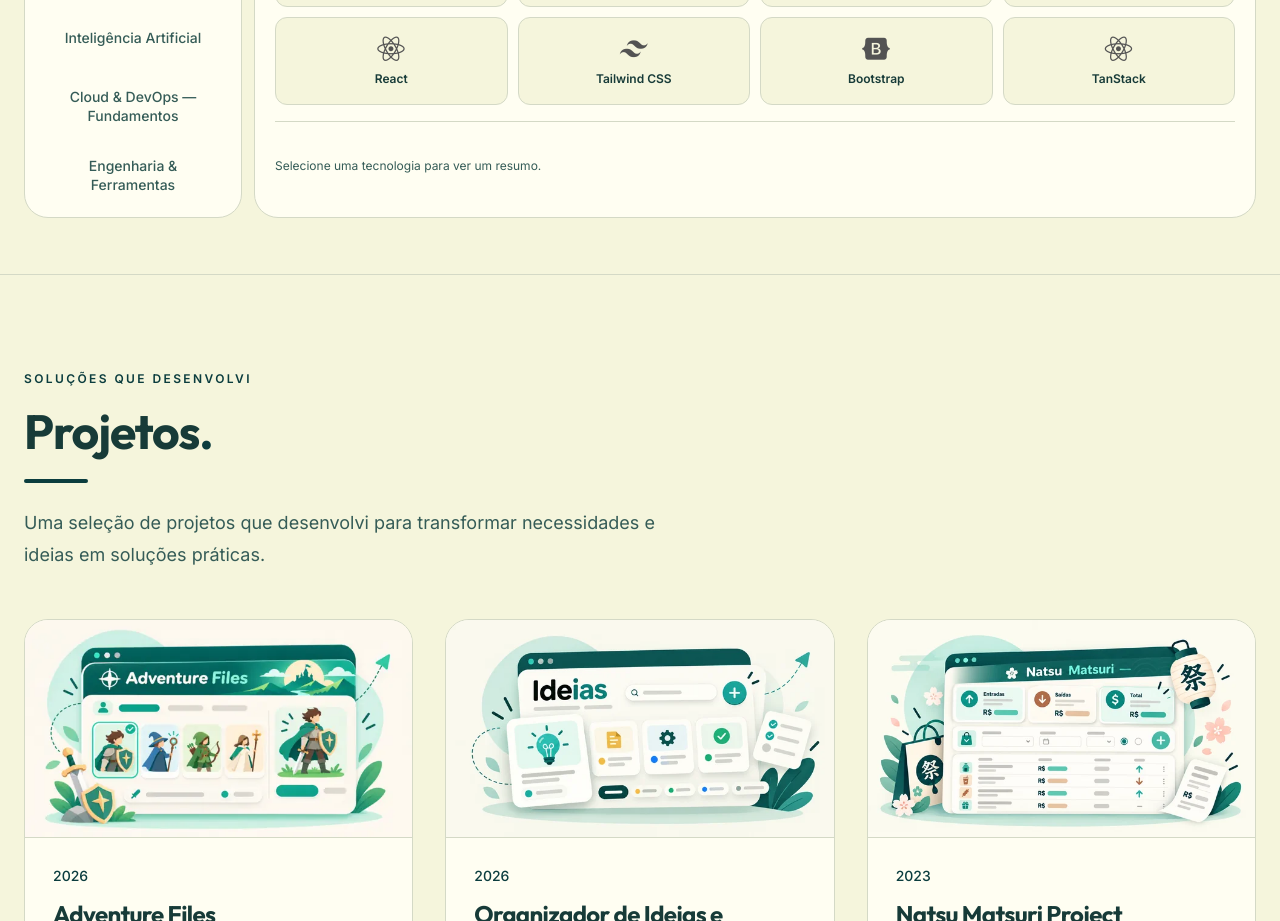
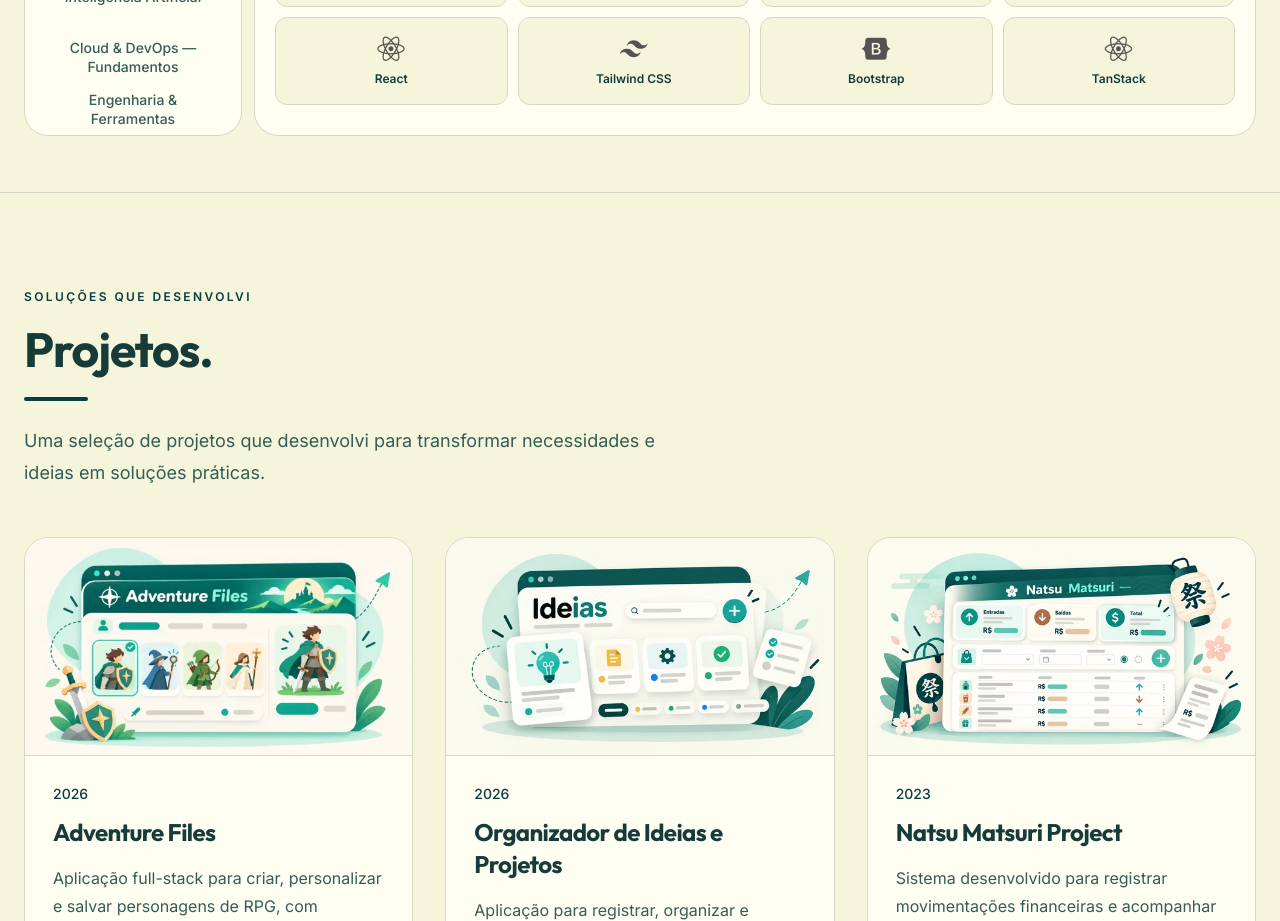
Before and after one commit to AlexandroLeao/developer-portfolio, a React (Vite) app: page / in a window 1280 px wide. Shown: the part 1700-2621 px from the top of the page. Built offline with nearby package versions, Linux system fonts and the light colour scheme.

Commit message:
refactor: hide technology details until selected

```diff
--- a/src/App.tsx
+++ b/src/App.tsx
@@ -391,7 +391,6 @@ const translations = {
         'Tecnologias, ferramentas e conceitos que utilizo e exploro para transformar ideias em soluções.',
       categoryLabel: 'Áreas de tecnologia',
       detailsLabel: 'Detalhes da tecnologia',
-      emptySelection: 'Selecione uma tecnologia para ver um resumo.',
     },
     projects: {
       eyebrow: 'SOLUÇÕES QUE DESENVOLVI',
@@ -462,7 +461,6 @@ const translations = {
         'Technologies, tools, and concepts I use and explore to turn ideas into solutions.',
       categoryLabel: 'Technology areas',
       detailsLabel: 'Technology details',
-      emptySelection: 'Select a technology to view a short summary.',
     },
     projects: {
       eyebrow: 'SOLUTIONS I HAVE BUILT',
@@ -888,9 +886,11 @@ function App() {
                   ? `${selectedTechnology.name} — ${text.skills.detailsLabel}`
                   : text.skills.detailsLabel}
                 aria-live="polite"
-                className="mt-4 flex min-h-19 items-center border-t border-(--color-border) pt-3"
+                className={selectedTechnology
+                  ? 'mt-4 flex items-center border-t border-(--color-border) pt-3'
+                  : 'hidden'}
               >
-                {selectedTechnology ? (
+                {selectedTechnology && (
                   <div className="min-w-0">
                     <h4 className="font-display text-lg font-semibold text-(--color-text)">
                       {selectedTechnology.name}
@@ -899,10 +899,6 @@ function App() {
                       {selectedTechnology.description[language]}
                     </p>
                   </div>
-                ) : (
-                  <p className="text-xs leading-5 text-(--color-text-muted)">
-                    {text.skills.emptySelection}
-                  </p>
                 )}
               </div>
             </div>
```
